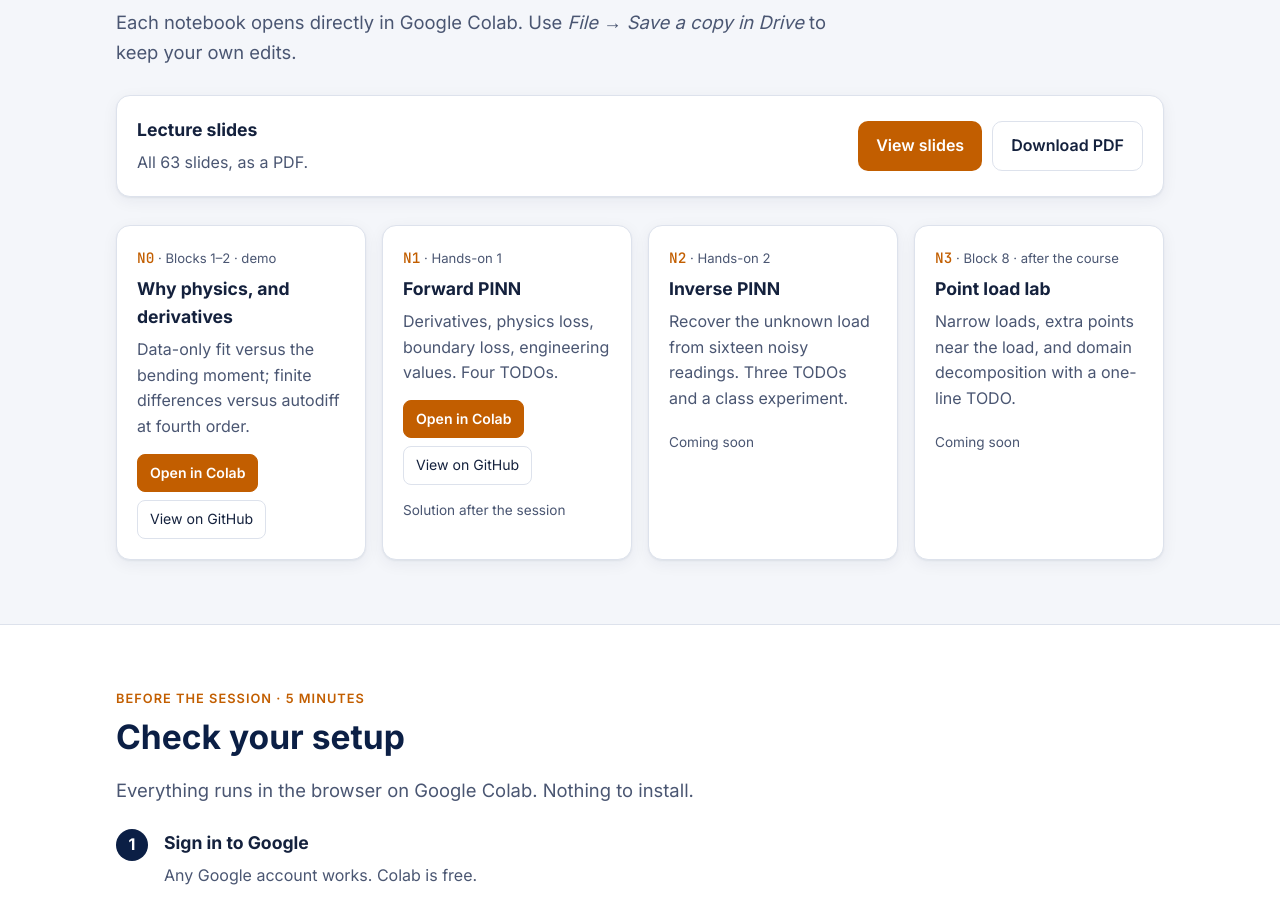
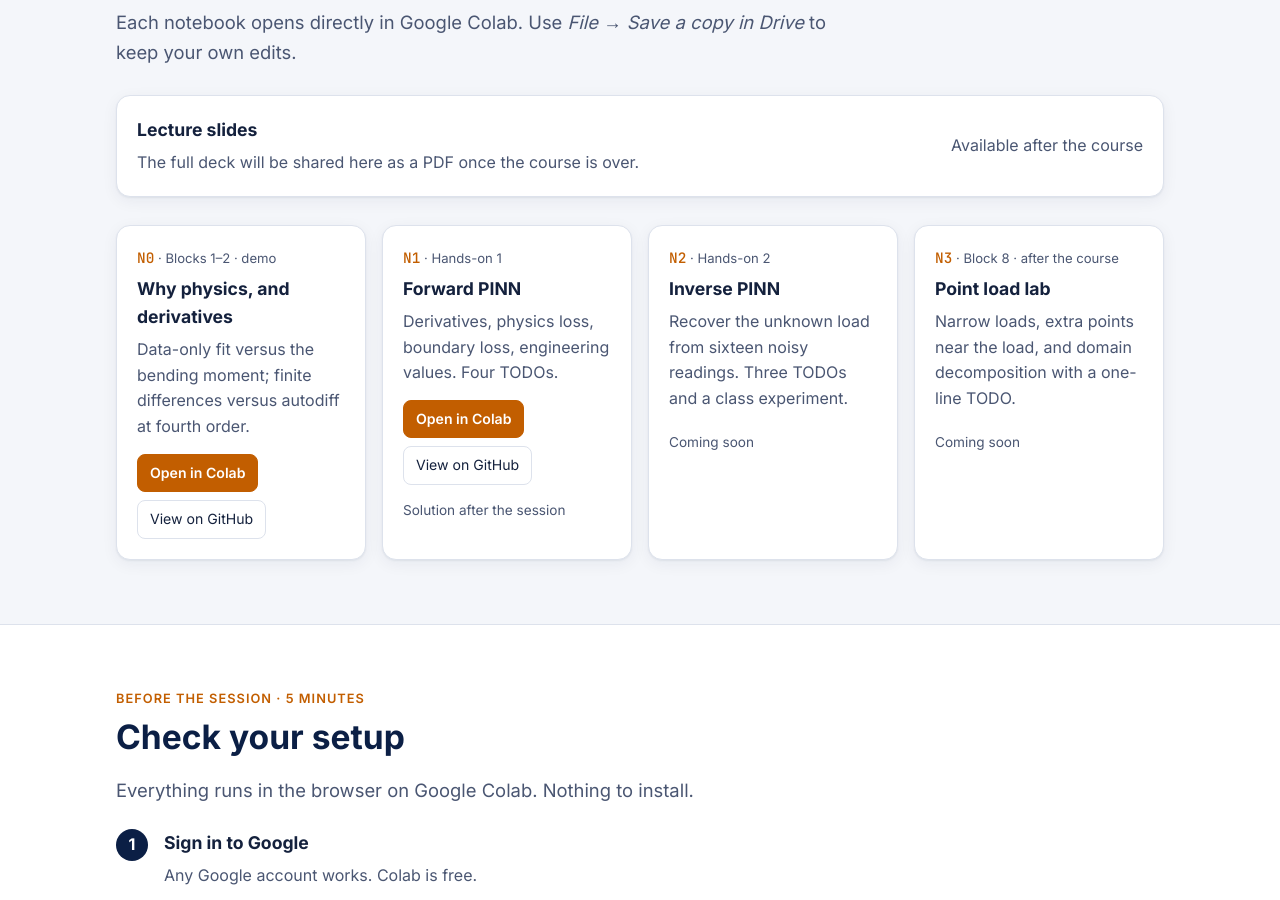
Before and after one commit to NBabanagar/PIML-for-Civil-Engineers, a plain HTML site: page index.html in a window 1280 px wide. Shown: the part 2220-3120 px from the top of the page. Drawn offline with Linux system fonts and the light colour scheme.

Commit message:
Hide slides until after the course
Co-Authored-By: Claude Opus 5.5 <noreply@anthropic.com>
Claude-Session: https://claude.ai/code/session_01E1YXQZ7VQnFoy3cGpdXvbw

```diff
--- a/index.html
+++ b/index.html
@@ -188,9 +188,9 @@ footer{padding:32px 0;border-top:1px solid var(--line);color:var(--ink-soft);fon
     <div class="card slides-card">
       <div>
         <h3>Lecture slides</h3>
-        <p>All 63 slides, as a PDF.</p>
+        <p id="slides-note">The full deck, as a PDF.</p>
       </div>
-      <div class="btn-row">
+      <div class="btn-row" id="slides-btns">
         <a class="btn" id="slides-view" href="#" target="_blank" rel="noopener">View slides</a>
         <a class="btn ghost" id="slides-dl" href="#" download>Download PDF</a>
       </div>
@@ -332,6 +332,7 @@ const SITE = {
   repo:   "PIML-for-Civil-Engineers",
   branch: "main",
   slides: "slides/PIML_short_course.pdf",
+  slidesReady: false,               // set to true after the course, once the PDF is uploaded
   showSolutions: false              // set to true after the session
 };
 
@@ -357,8 +358,13 @@ const NOTEBOOKS = [
 const gh    = p => `https://github.com/${SITE.user}/${SITE.repo}/blob/${SITE.branch}/${p}`;
 const colab = p => `https://colab.research.google.com/github/${SITE.user}/${SITE.repo}/blob/${SITE.branch}/${p}`;
 
-document.getElementById("slides-view").href = SITE.slides;
-document.getElementById("slides-dl").href   = SITE.slides;
+if (SITE.slidesReady) {
+  document.getElementById("slides-view").href = SITE.slides;
+  document.getElementById("slides-dl").href   = SITE.slides;
+} else {
+  document.getElementById("slides-btns").innerHTML = '<span class="muted" style="color:var(--ink-soft)">Available after the course</span>';
+  document.getElementById("slides-note").textContent = "The full deck will be shared here as a PDF once the course is over.";
+}
 document.getElementById("setup-colab").href = colab("notebooks/setup_check.ipynb");
 document.getElementById("setup-gh").href    = gh("notebooks/setup_check.ipynb");
 
```
